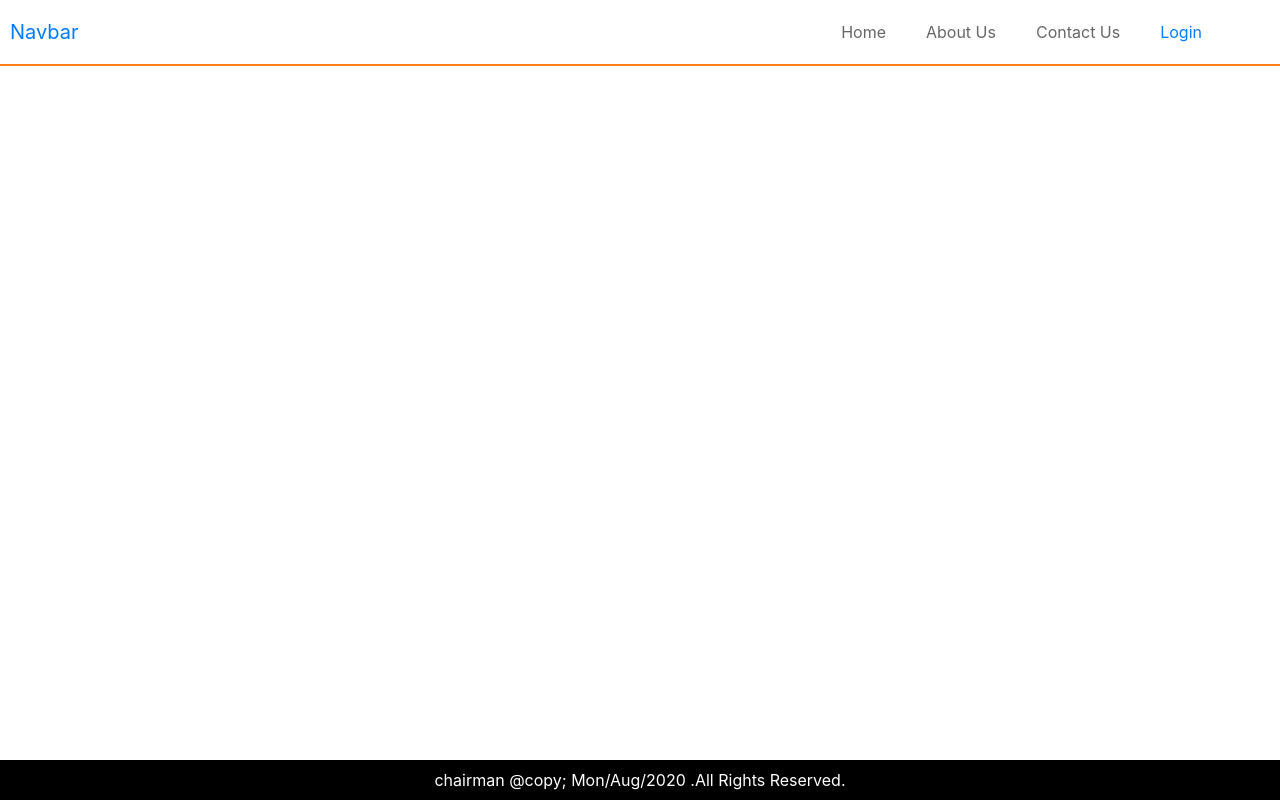
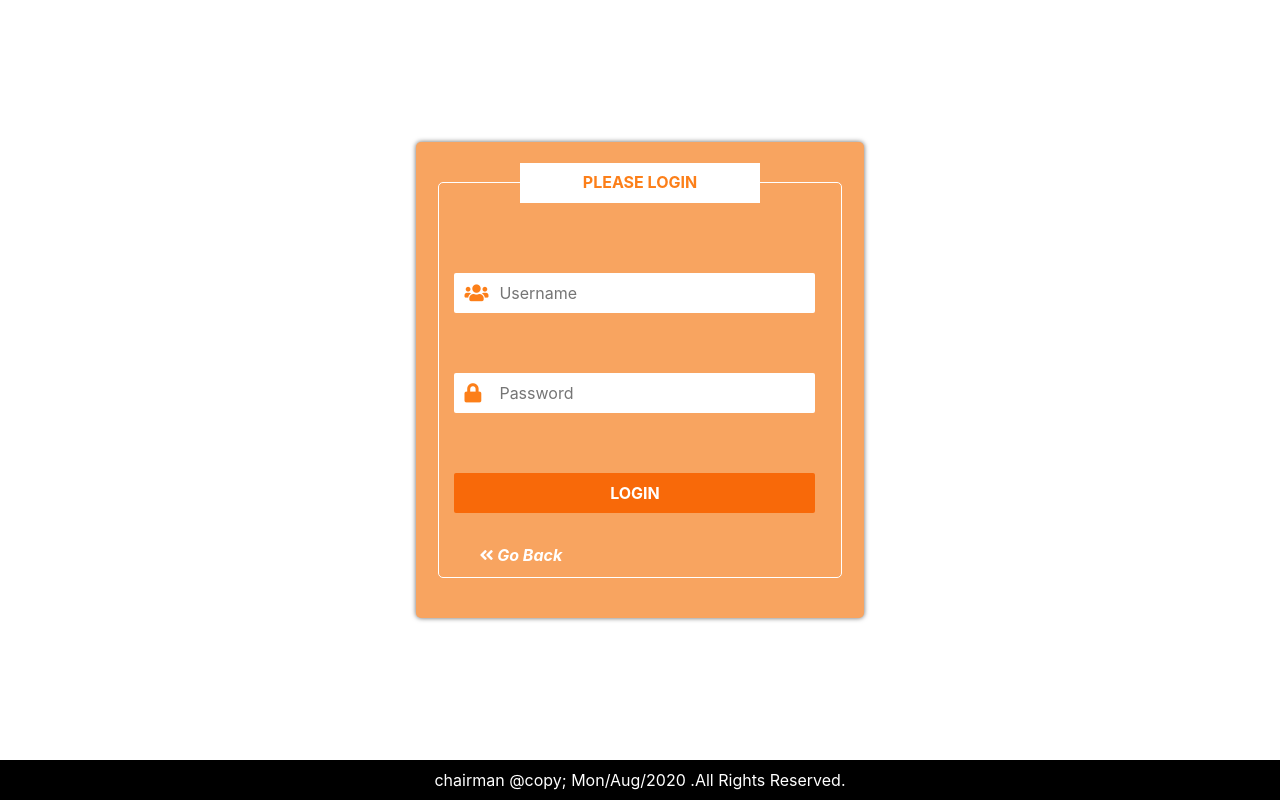
Before and after one commit to AAbdul-Rahim/chairman, a PHP site: page / in a window 1280 px wide. Run offline with PHP 8.4, Linux system fonts and the light colour scheme.

Commit message:
changes made

```diff
--- a/index.php
+++ b/index.php
@@ -1,3 +1,22 @@
+<?php
+include_once "init.php";
+
+if (isset($_POST['submit'])) {
+    $username = $_POST['username'];
+    $password = $_POST['password'];
+
+    login($username, $password);
+    // if (isset($_SESSION) || $_SESSION['user']['account_type'] == 'admin') {
+    //     header("location: admin/home.php");
+    // } else if (isset($_SESSION) || $_SESSION['user']['account_type'] == 'seller') {
+    //     header("location: seller/home.php");
+    // } else if (isset($_SESSION) || $_SESSION['user']['account_type'] == 'buyer') {
+    //     header("location: buyer/home.php");
+    // }
+    // var_dump($_SESSION);
+}
+
+?>
 <!DOCTYPE html>
 <html lang="en" dir="ltr">
 
@@ -11,44 +30,35 @@
     <link rel="stylesheet" href="fontawesome/css/all.min.css">
     <link rel="stylesheet" href="css/style.css">
 
-  <title>HOME</title>
+    <title>USER LOGIN</title>
 </head>
 
 <body>
     <div class="site_container">
-    <nav class="navbar navbar-expand-lg sticky-top navbar_bg">
-      <a class="navbar-brand logo" href="#">Navbar</a>
-      <button class="navbar-toggler toggle_btn" type="button" data-toggle="collapse" data-target="#navbarNavDropdown" aria-controls="navbarNavDropdown" aria-expanded="false" aria-label="Toggle navigation">
-        <i class="fa fa-bars"></i>
-      </button>
-      <div class="collapse navbar-collapse" id="navbarNavDropdown">
-        <ul class="navbar-nav  ml-auto navbar_ul">
-          <li class="nav-item active">
-            <a class="nav-link navbar_a" href="#">home <span class="sr-only">(current)</span></a>
-          </li>
-          <li class="nav-item">
-            <a class="nav-link navbar_a" href="#">about us</a>
-          </li>
-          <li class="nav-item">
-            <a class="nav-link navbar_a" href="#">contact us</a>
-          </li>
-
-          <li class="nav-item navbar_a">
-            <a href="login.php">login</a>
-          </li>
-          <!-- <li class="nav-item">
-            <a class="nav-link navbar_a" href="seller/login.php">seller</a>
-          </li>
-          <li class="nav-item">
-            <a class="nav-link navbar_a" href="buyer/login.php">buyer</a>
-          </li> -->
-
-        </ul>
+        <div class="login_container">
+            <div class="login_box">
+                <form action="index.php" method="POST" class="form1">
+                    <h6 id="form1_fh">Please Login</h6>
+                    <?php include_once "errors.php"; ?>
+                    <div>
+                        <i class="fa fa-users form1_fa"></i>
+                        <input name="username" type="text" id="form1_input" placeholder="Username">
                     </div>
-    </nav>
+                    <div>
+                        <i class="fa fa-lock form1_fa"></i>
+                        <input name="password" type="password" id="form1_input" placeholder="Password">
                     </div>
-
-
+                    <div>
+                        <input name="submit" type="submit" value="login" id="form1_submit">
+                    </div>
+                    <a href="../index.php">
+                        <i class="fa fa-angle-double-left"></i>
+                        go back
+                    </a>
+                </form>
+            </div>
+        </div>
+    </div>
 
 
 
@@ -57,11 +67,11 @@
 
 
     <!-- js files -->
-  <script src="js/jquery-3.4.1.slim.min.js" charset="utf-8"></script>
-  <script src="js/popper.min.js" charset="utf-8"></script>
-  <script src="js/bootstrap.min.js" charset="utf-8"></script>
-  <script src="js/jquery-3.4.1.min.js" charset="utf-8"></script>
-  <script src="js/main.js" charset="utf-8"></script>
+    <script src="../js/jquery-3.4.1.slim.min.js" charset="utf-8"></script>
+    <script src="../js/popper.min.js" charset="utf-8"></script>
+    <script src="../js/bootstrap.min.js" charset="utf-8"></script>
+    <script src="../js/jquery-3.4.1.min.js" charset="utf-8"></script>
+    <script src="../js/main.js" charset="utf-8"></script>
 </body>
 
 </html>
--- a/logout.php
+++ b/logout.php
@@ -4,5 +4,5 @@ include_once "init.php";
 if (isset($_SESSION['user'])) {
     session_unset();
     session_destroy();
-    header("location: login.php");
+    header("location: index.php");
 }
```
Also changed, not shown: chairman.sql (+78 -5 lines), login.php (deleted, +0 -77 lines). Lines whose indentation alone changed are shown as unchanged.
